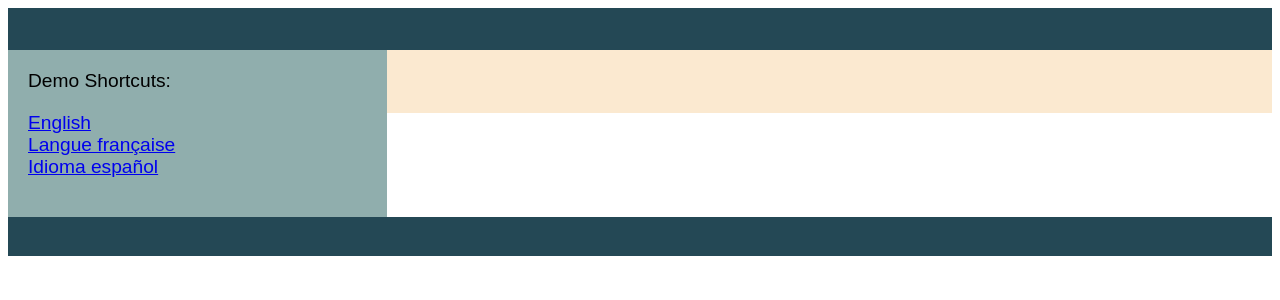
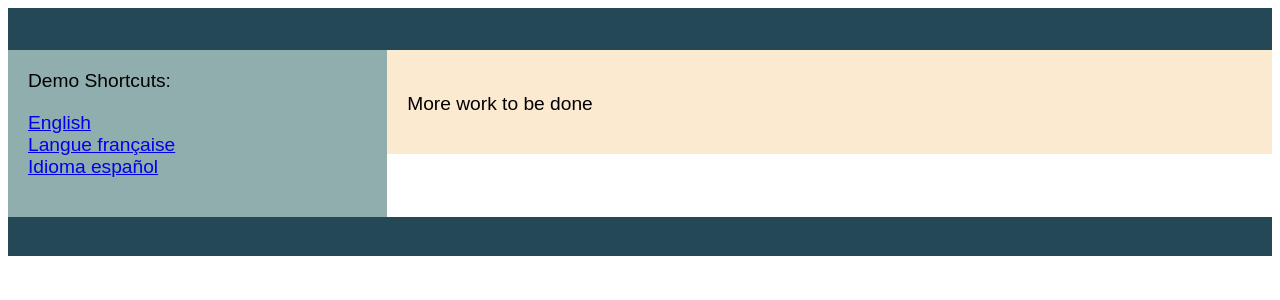
Before and after one commit to danavirtual/MultiLanguage-Demo, an Angular app in the folder language-translator-angular-app/: page /helppage/1 in a window 1280 px wide. Shown: the top 300 px of the page. Built offline with nearby package versions, Linux system fonts and the light colour scheme.

Commit message:
test code to test git access

```diff
--- a/language-translator-angular-app/src/app/helppage/helppage.component.html
+++ b/language-translator-angular-app/src/app/helppage/helppage.component.html
@@ -1 +1,2 @@
 <h3>{{msg_help}}</h3>
+<p>More work to be done </p>
```
